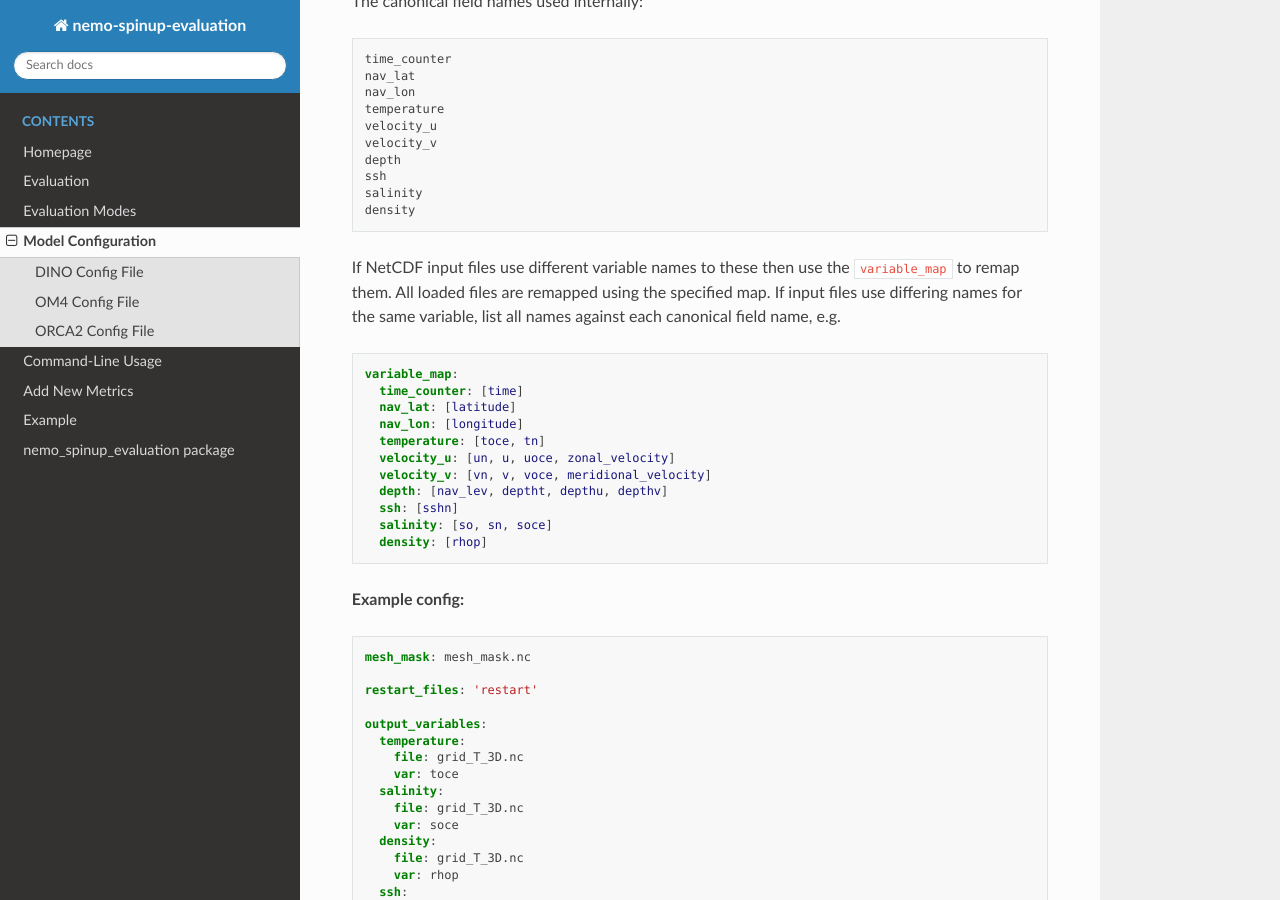
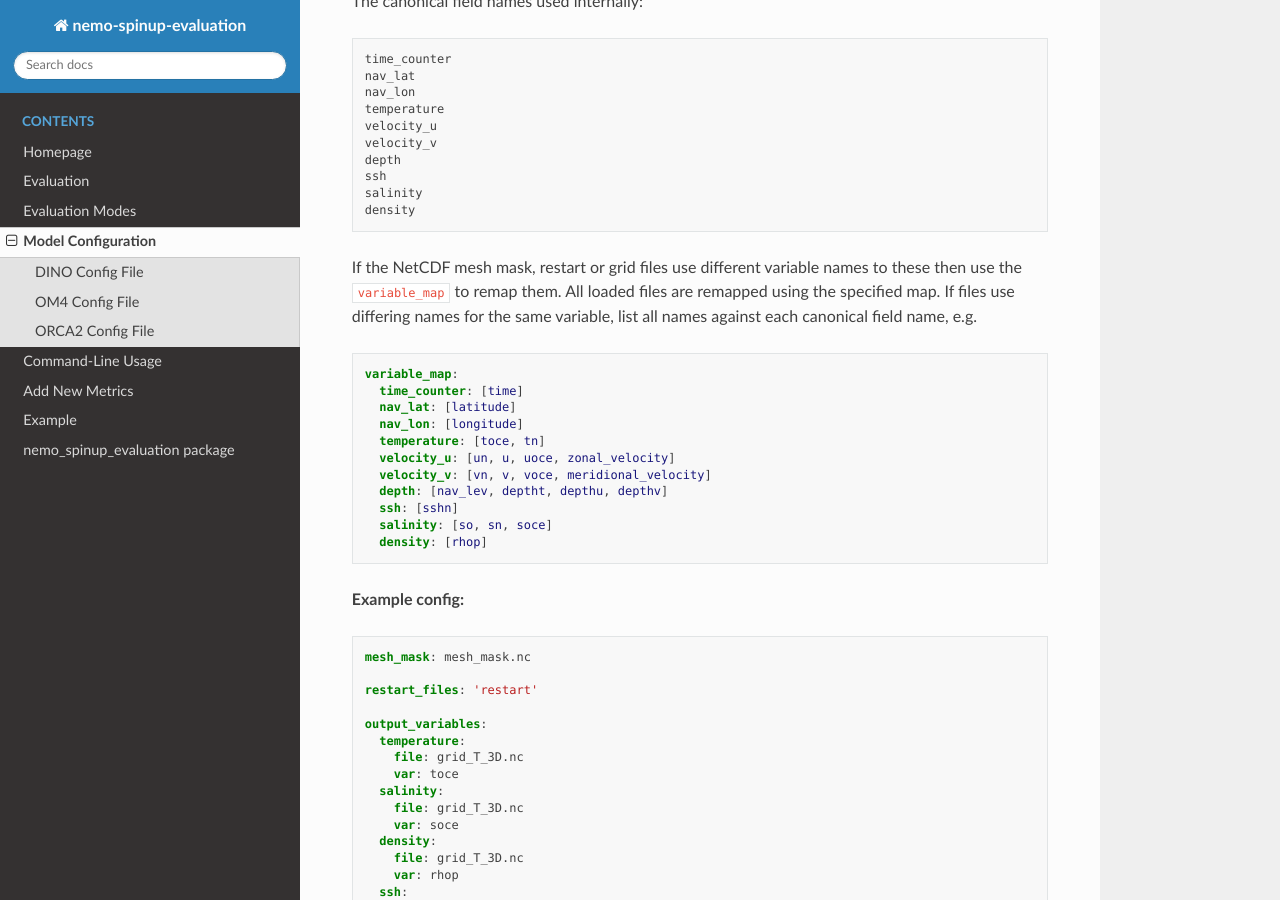
Before and after one commit to m2lines/nemo-spinup-evaluation, a Sphinx documentation site: the page built from docs/source/Model-Configuration.md, in a window 1280 px wide and 900 px high, scrolled down 323 px. Built offline with Sphinx 7.4.7 and the Read the Docs theme 3.1.0, drawn with Linux system fonts in a browser that asks for light colours.

Commit message:
Improve explanation of file types in docs

````diff
--- a/docs/source/Model-Configuration.md
+++ b/docs/source/Model-Configuration.md
@@ -19,7 +19,7 @@ salinity
 density
 ```
 
-If NetCDF input files use different variable names to these then use the `variable_map` to remap them. All loaded files are remapped using the specified map. If input files use differing names for the same variable, list all names against each canonical field name, e.g.
+If the NetCDF mesh mask, restart or grid files use different variable names to these then use the `variable_map` to remap them. All loaded files are remapped using the specified map. If files use differing names for the same variable, list all names against each canonical field name, e.g.
 
 ```yaml
 variable_map:
````
Also changed, not shown: README.md (+1 -1 lines).
